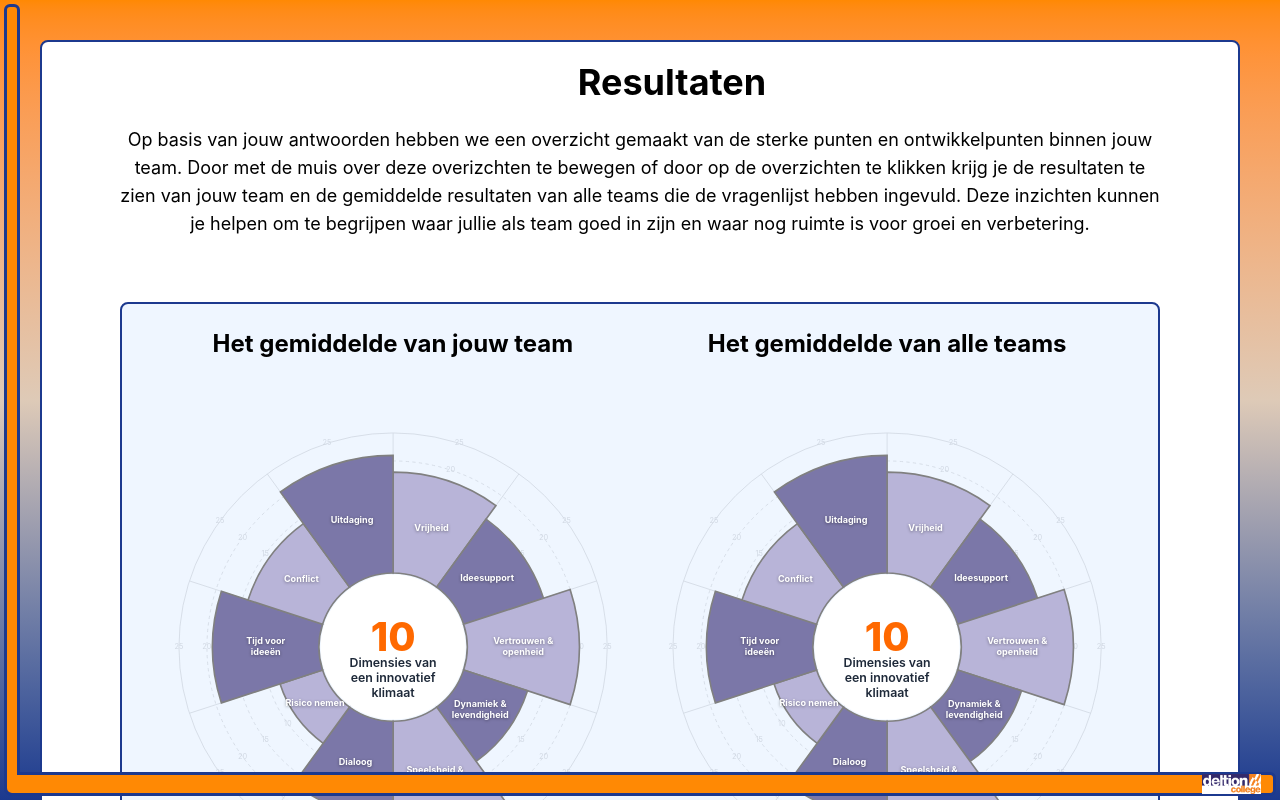
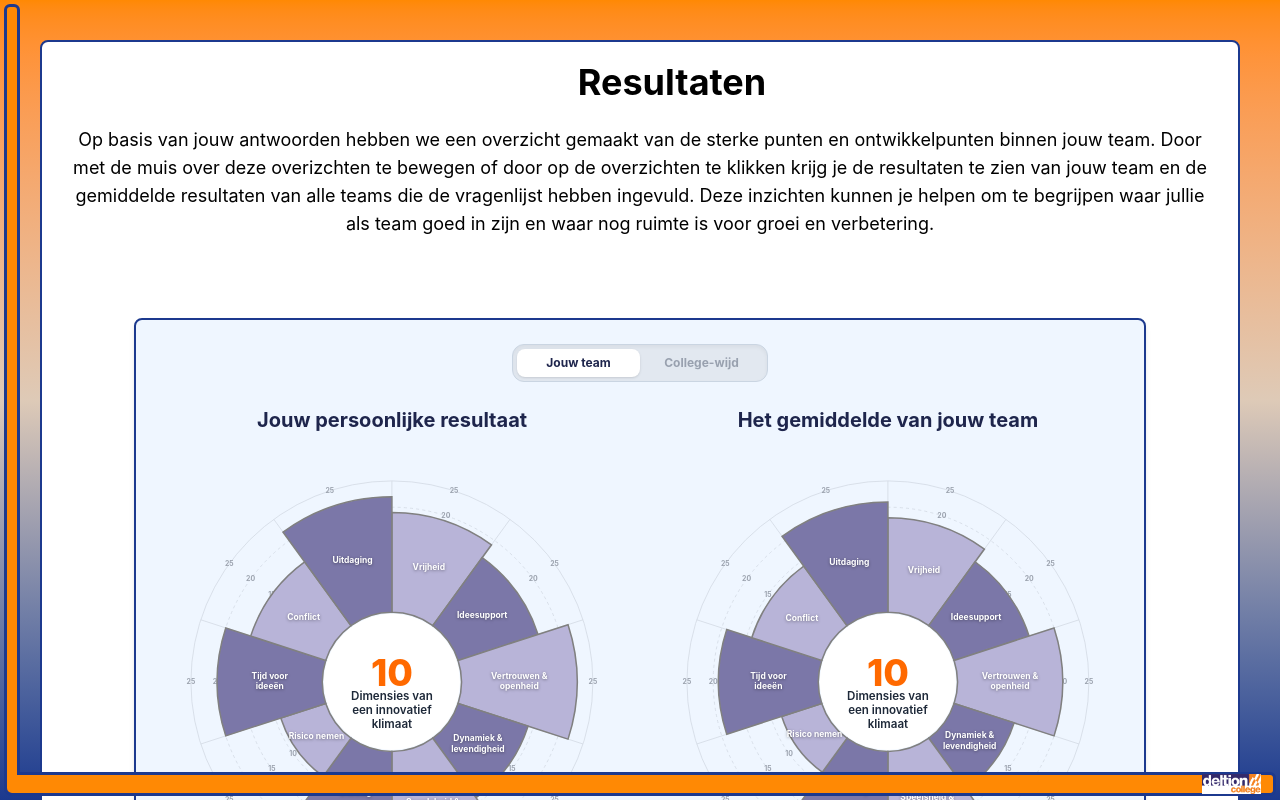
Before and after one commit to meijerjeremy02-hub/Innovatief-Klimaat, a React (Vite) app: page /resultaten in a window 1280 px wide. Built offline with nearby package versions, Linux system fonts and the light colour scheme.

Commit message:
frontend met backend test

```diff
--- a/src/Components/Start_Afbeelding.tsx
+++ b/src/Components/Start_Afbeelding.tsx
@@ -4,7 +4,7 @@ export default function Start_Afbeelding() {
   return (
     <div className="flex flex-col max-w-100">
       <img src={Cirkel1} alt="Cirkel met alle onderdelen" className="w-65 md:w-full md:max-w-lg rounded-full" />
-      <p className="text-[7px] font-medium text-center md:text-[12px] -mt-7 md:-mt-14">
+      <p className="text-[8px] font-medium text-center md:text-[14px] -mt-7 md:-mt-14">
         De werkelijke motor van vooruitgang is de manier waarop we naar verandering kijken. Jeff Gaspersz (professor of Innovation and Business Creativity, Nyenrode Business Universiteit – Erasmus Universiteit Rotterdam)
       </p>
     </div>
--- a/src/Components/resultaten_cirkel.tsx
+++ b/src/Components/resultaten_cirkel.tsx
@@ -19,10 +19,10 @@ const LIGHT_H = '#A09CC1'
 const DARK_H = '#5B5899'
 
 const scoreColor = (score: number) => {
-  if (score <= 6)  return '#ef4444' // Helder Rood (Kritiek / Laag)
-  if (score <= 11) return '#f97316' // Warm Oranje (Matig)
-  if (score <= 16) return '#1e9ba2' // Fris Groen (Voldoende / Goed)
-  return '#22c55e'                  // Deep Indigo / Marine (Uitstekend)
+  if (score <= 6)  return '#ef4444'
+  if (score <= 11) return '#f97316'
+  if (score <= 16) return '#1e9ba2'
+  return '#22c55e'
 }
 
 const dCx = 300
@@ -54,43 +54,19 @@ function arc(cx: number, cy: number, sa: number, ea: number, r1: number, r2: num
   return `M ${x1} ${y1} A ${r2} ${r2} 0 ${lg} 1 ${x2} ${y2} L ${x3} ${y3} A ${r1} ${r1} 0 ${lg} 0 ${x4} ${y4} Z`
 }
 
-interface InnovatieKlimaatProps {
-  personalScores?: number[]
-  teamScores?: number[]
-  collegeScores?: number[]
-  showIntro?: boolean
+interface CirkelProps {
+  scores: number[]
+  hovered: number | null
+  setHovered: (index: number | null) => void
+  title: string
 }
 
-export default function InnovatieKlimaatWidget({
-  personalScores = [19, 16, 22, 14, 24, 18, 9, 20, 15, 22],
-  teamScores = [18, 15, 20, 12, 22, 17, 8, 19, 14, 21],
-  collegeScores = [15, 14, 17, 13, 19, 16, 11, 15, 13, 17],
-}: InnovatieKlimaatProps) {
-  const [hovered, setHovered] = useState<number | null>(null)
-  const [activeIndex, setActiveIndex] = useState(0)
-  const [viewMode, setViewMode] = useState<'team' | 'college'>('team')
-
-  const handlePrev = () => setActiveIndex((prev) => (prev === 0 ? dims.length - 1 : prev - 1))
-  const handleNext = () => setActiveIndex((prev) => (prev === dims.length - 1 ? 0 : prev + 1))
-
-  const visiblePositions = [
-    { dIndex: (activeIndex - 1 + dims.length) % dims.length, pos: 0 },
-    { dIndex: activeIndex, pos: 1 },
-    { dIndex: (activeIndex + 1) % dims.length, pos: 2 }
-  ]
-
-  const segmentDegrees = 42
-  const segmentWidth = (segmentDegrees * Math.PI) / 180
-  const mStartAngle = -Math.PI / 2 - (segmentWidth * 1.5)
-
-  const rightScoreLabel = viewMode === 'team' ? 'JOUW TEAM' : 'COLLEGE-WIJD'
-  const rightScoreValue = viewMode === 'team' ? teamScores[activeIndex] : collegeScores[activeIndex]
-
+function Resultaten_Cirkel({ scores, hovered, setHovered, title }: CirkelProps) {
   return (
-    <>
-      {/* LAPTOP LAYOUT */}
-      <div className="hidden md:flex flex-col items-center justify-center py-10">
-        <svg viewBox="0 0 600 600" className="w-162.5 max-w-full overflow-visible">
+    <div className="flex flex-col items-center justify-center w-full">
+      <p className="text-center text-xl font-bold mb-4 text-[#1E254C]">{title}</p>
+      <svg viewBox="0 0 600 600" className="w-full overflow-visible">
+        {/* Schaalverdelingslijnen en rastercirkels */}
         <g opacity="0.35">
           {gridScores.map((gScore) => {
             const r = dIr + ((dMaxOr - dIr) * gScore) / 25
@@ -110,10 +86,12 @@ export default function InnovatieKlimaatWidget({
           {dims.map((_, i) => {
             const angle = i * dStep - Math.PI / 2
             const [xLink, yLink] = pt(dCx, dCy, dMaxOr, angle)
-              return (
-                <line key={i} x1={dCx} y1={dCy} x2={xLink} y2={yLink} stroke="#9ca3af" strokeWidth={1} />
-              )
+            return <line key={i} x1={dCx} y1={dCy} x2={xLink} y2={yLink} stroke="#9ca3af" strokeWidth={1} />
           })}
+        </g>
+
+        {/* Schaalgetallen (Nu ACHTER de gekleurde slices geplaatst) */}
+        <g className="select-none pointer-events-none">
           {gridScores.map((gScore) => {
             const r = dIr + ((dMaxOr - dIr) * gScore) / 25
             return dims.map((_, i) => {
@@ -121,14 +99,15 @@ export default function InnovatieKlimaatWidget({
               const ea = (i + 1) * dStep - Math.PI / 2
               const ma = (sa + ea) / 2
               const [x, y] = pt(dCx, dCy, r, ma)
+
               return (
                 <text
-                    key={`grid-${gScore}-${i}`}
+                  key={`grid-lbl-${gScore}-${i}`}
                   x={x}
                   y={y}
                   textAnchor="middle"
                   dominantBaseline="middle"
-                    className="select-none pointer-events-none text-[9px] fill-gray-400"
+                  className="text-[9px] font-bold fill-[#9ca3af]"
                 >
                   {gScore}
                 </text>
@@ -137,8 +116,9 @@ export default function InnovatieKlimaatWidget({
           })}
         </g>
 
+        {/* Gekleurde data slices */}
         {dims.map((d, i) => {
-            const score = teamScores[i] ?? 0
+          const score = scores[i] ?? 0
           const currentOR = dIr + ((dMaxOr - dIr) * score) / 25
           const sa = i * dStep - Math.PI / 2
           const ea = (i + 1) * dStep - Math.PI / 2
@@ -183,8 +163,10 @@ export default function InnovatieKlimaatWidget({
           )
         })}
 
+        {/* Witte kern */}
         <circle cx={dCx} cy={dCy} r={dIr - 2} fill="white" />
 
+        {/* Middentekst (blijft altijd bovenop) */}
         {hovered !== null ? (
           <>
             <text
@@ -193,9 +175,9 @@ export default function InnovatieKlimaatWidget({
               textAnchor="middle"
               dominantBaseline="middle"
               className="font-extrabold text-[48px]"
-                style={{ fill: scoreColor(teamScores[hovered]) }}
+              style={{ fill: scoreColor(scores[hovered]) }}
             >
-                {teamScores[hovered]}
+              {scores[hovered]}
             </text>
             <text x={dCx} y={dCy + 28} textAnchor="middle" className="text-base font-semibold fill-gray-600">
               {dims[hovered].short}
@@ -211,27 +193,70 @@ export default function InnovatieKlimaatWidget({
           </>
         )}
       </svg>
-        <p className="mt-4 min-h-6 text-base font-bold text-gray-900">
-          {hovered !== null ? `${dims[hovered].short}: ${teamScores[hovered]}/25` : ''}
-        </p>
+    </div>
+  )
+}
+
+export default function RESULTATEN() {
+  const [hoveredPersonal, setHoveredPersonal] = useState<number | null>(null)
+  const [hoveredSwitch, setHoveredSwitch] = useState<number | null>(null)
+  const [activeIndex, setActiveIndex] = useState(0)
+  const [viewMode, setViewMode] = useState<'team' | 'college'>('team')
+
+  const personalScores = [19, 16, 22, 14, 24, 18, 9, 20, 15, 22]
+  const teamScores = [18, 15, 20, 12, 22, 17, 8, 19, 14, 21]
+  const collegeScores = [15, 14, 17, 13, 19, 16, 11, 15, 13, 17]
+
+  const handlePrev = () => setActiveIndex((prev) => (prev === 0 ? dims.length - 1 : prev - 1))
+  const handleNext = () => setActiveIndex((prev) => (prev === dims.length - 1 ? 0 : prev + 1))
+
+  const visiblePositions = [
+    { dIndex: (activeIndex - 1 + dims.length) % dims.length, pos: 0 },
+    { dIndex: activeIndex, pos: 1 },
+    { dIndex: (activeIndex + 1) % dims.length, pos: 2 }
+  ]
+
+  const segmentDegrees = 42
+  const segmentWidth = (segmentDegrees * Math.PI) / 180
+  const mStartAngle = -Math.PI / 2 - (segmentWidth * 1.5)
+
+  const rightScoreLabel = viewMode === 'team' ? 'JOUW TEAM' : 'COLLEGE-WIJD'
+  const rightScoreValue = viewMode === 'team' ? teamScores[activeIndex] : collegeScores[activeIndex]
+  const switchScores = viewMode === 'team' ? teamScores : collegeScores
+  const switchTitle = viewMode === 'team' ? 'Het gemiddelde van jouw team' : 'Het gemiddelde van alle teams'
+
+  return (
+    <div className="w-full h-full bg-transparent p-4">
+
+      {/* LAPTOP LAYOUT */}
+      <div className="hidden md:flex flex-col items-center justify-center w-full max-w-9/10 mx-auto p-6 border-2 border-blue-900 bg-blue-50 rounded-lg shadow-md gap-4">
+        <div className="flex bg-slate-200 p-1 rounded-xl shadow-inner w-64 border border-slate-300">
+          <button onClick={() => setViewMode('team')} className={`flex-1 py-1.5 text-xs font-bold rounded-lg transition-all ${viewMode === 'team' ? 'bg-white text-[#1E254C] shadow-sm' : 'text-gray-400'}`}>Jouw team</button>
+          <button onClick={() => setViewMode('college')} className={`flex-1 py-1.5 text-xs font-bold rounded-lg transition-all ${viewMode === 'college' ? 'bg-white text-[#1E254C] shadow-sm' : 'text-gray-400'}`}>College-wijd</button>
+        </div>
+
+        <div className="flex w-full gap-8 justify-center items-center mt-2">
+          <Resultaten_Cirkel scores={personalScores} hovered={hoveredPersonal} setHovered={setHoveredPersonal} title="Jouw persoonlijke resultaat" />
+          <Resultaten_Cirkel scores={switchScores} hovered={hoveredSwitch} setHovered={setHoveredSwitch} title={switchTitle} />
+        </div>
       </div>
 
       {/* MOBIEL LAYOUT */}
       <div className="flex md:hidden w-full max-w-md mx-auto flex-col justify-between bg-[#F8FAFC] font-sans text-[#1E254C] relative overflow-hidden select-none rounded-[40px] shadow-2xl border border-slate-100">
-        <div className="text-center my-10 p-4 m-10 bg-white border border-gray-200 rounded-4xl shadow-2xl">
-          <p className="text-purple-600 font-bold text-sm tracking-widest uppercase">Dimensie {dims[activeIndex].id} van {dims.length}</p>
-          <h4 className="text-2xl font-black mt-1 text-[#1E254C] tracking-tight">{dims[activeIndex].label.replace('\n', ' ')}</h4>
+        <div className="text-center my-6 p-4 mx-6 bg-white border border-gray-200 rounded-3xl shadow-lg">
+          <p className="text-purple-600 font-bold text-xs tracking-widest uppercase">Dimensie {dims[activeIndex].id} van {dims.length}</p>
+          <h4 className="text-xl font-black mt-1 text-[#1E254C] tracking-tight">{dims[activeIndex].label.replace('\n', ' ')}</h4>
         </div>
 
         <div className="relative w-full flex flex-col justify-end mt-2">
-          <div className="absolute top-[10%] left-4 z-30">
-            <button onClick={handlePrev} className="bg-white text-gray-700 shadow-lg rounded-full p-4 border border-slate-100 active:scale-95">
-              <svg xmlns="http://www.w3.org/2000/svg" fill="none" viewBox="0 0 24 24" strokeWidth={3} stroke="currentColor" className="w-6 h-6"><path strokeLinecap="round" strokeLinejoin="round" d="M15.75 19.5L8.25 12l7.5-7.5" /></svg>
+          <div className="absolute top-[20%] left-2 z-30">
+            <button onClick={handlePrev} className="bg-white text-gray-700 shadow-lg rounded-full p-3 border border-slate-100">
+              <svg xmlns="http://www.w3.org/2000/svg" fill="none" viewBox="0 0 24 24" strokeWidth={3} stroke="currentColor" className="w-5 h-5"><path strokeLinecap="round" strokeLinejoin="round" d="M15.75 19.5L8.25 12l7.5-7.5" /></svg>
             </button>
           </div>
-          <div className="absolute top-[10%] right-4 z-30">
-            <button onClick={handleNext} className="bg-white text-gray-700 shadow-lg rounded-full p-4 border border-slate-100 active:scale-95">
-              <svg xmlns="http://www.w3.org/2000/svg" fill="none" viewBox="0 0 24 24" strokeWidth={3} stroke="currentColor" className="w-6 h-6"><path strokeLinecap="round" strokeLinejoin="round" d="M8.25 4.5l7.5 7.5-7.5 7.5" /></svg>
+          <div className="absolute top-[20%] right-2 z-30">
+            <button onClick={handleNext} className="bg-white text-gray-700 shadow-lg rounded-full p-3 border border-slate-100">
+              <svg xmlns="http://www.w3.org/2000/svg" fill="none" viewBox="0 0 24 24" strokeWidth={3} stroke="currentColor" className="w-5 h-5"><path strokeLinecap="round" strokeLinejoin="round" d="M8.25 4.5l7.5 7.5-7.5 7.5" /></svg>
             </button>
           </div>
 
@@ -289,9 +314,9 @@ export default function InnovatieKlimaatWidget({
               ))}
             </div>
           </div>
+        </div>
+      </div>
 
     </div>
-      </div>
-    </>
   )
 }
--- a/src/pages/Home.tsx
+++ b/src/pages/Home.tsx
@@ -4,8 +4,8 @@ import Start_Afbeelding from '../Components/Start_Afbeelding'
 export default function Home() {
   return (
     <div className="px-6 md:px-10 pt-6">
-      <div className="min-h-[calc(100vh-70px)] border-2 border-blue-900 bg-linear-to-r from-gray-300 via-white to-white rounded-lg">
-        <div className="ml-4 flex flex-col gap-2 p-3">
+      <div className="min-h-[calc(100vh-70px)] shadow-[-20px_0_70px_rgba(0,0,0,0.4)] border-2 border-blue-900 bg-linear-to-r from-transparent via-white to-white rounded-lg">
+        <div className="ml-7 flex flex-col gap-2 p-3">
           <div className="flex-1 md:max-w-1/2">
             <h1 className="text-4xl font-bold mb-5 md:max-w-2/3">
               Innovatief Vermogen binnen Deltion College
--- a/src/pages/Resultaten.tsx
+++ b/src/pages/Resultaten.tsx
@@ -8,16 +8,11 @@ export default function RESULTATEN() {
       <h1 className="ml-16 text-4xl font-bold">
         Resultaten
       </h1>
-      <p className="text-center text-lg max-w-9/10 mx-auto">
+      <p className="text-center text-lg w-full mx-auto">
         Op basis van jouw antwoorden hebben we een overzicht gemaakt van de sterke punten en ontwikkelpunten binnen jouw team. Door met de muis over deze overizchten te bewegen of door op de overzichten te klikken krijg je de resultaten te zien van jouw team en de gemiddelde resultaten van alle teams die de vragenlijst hebben ingevuld. Deze inzichten kunnen je helpen om te begrijpen waar jullie als team goed in zijn en waar nog ruimte is voor groei en verbetering.
       </p>
-      <div className="md:flex md:w-9/10 mx-auto w-full mt-10 p-6 border-2 border-blue-900 bg-blue-50 rounded-lg">
+      <div className="md:flex mx-auto w-full mt-10">
         <div className="flex-1 flex-col gap-6">
-         <p className="hidden md:block text-center text-2xl font-bold">Het gemiddelde van jouw team</p>
-        <Resultaten_Cirkel />
-        </div>
-        <div className="hidden md:block flex-1 flex-col gap-6">
-        <p className="hidden md:block text-center text-2xl font-bold">Het gemiddelde van alle teams</p>
         <Resultaten_Cirkel />
         </div>
       </div>
```
Also changed, not shown: src/pages/Vragenlijst.tsx (+4 -4 lines). Lines whose indentation alone changed are shown as unchanged.
